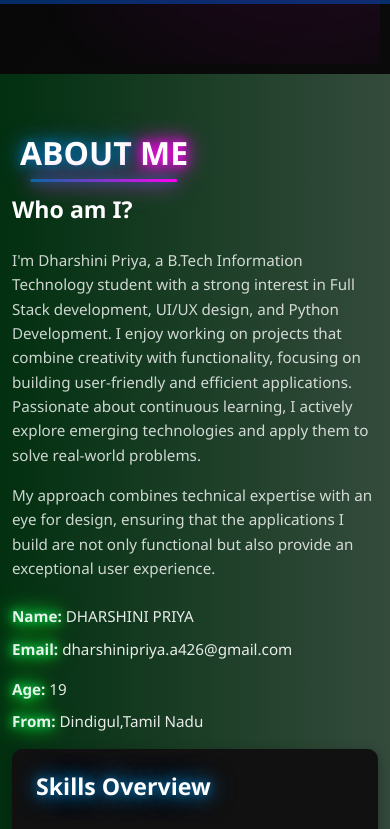
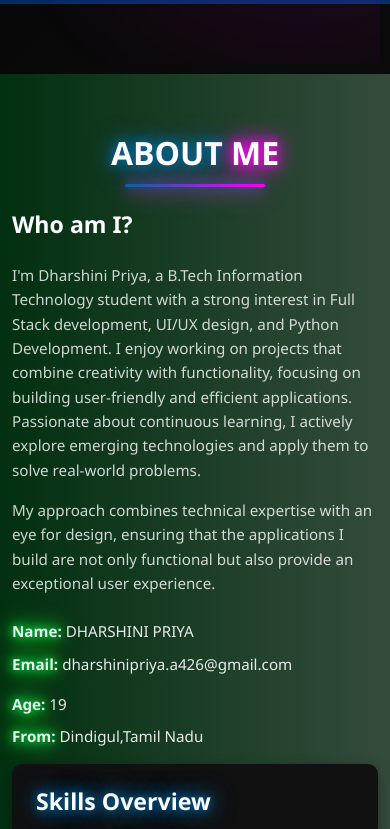
Before and after one commit to dharshu2303/Portfolio-dharshini, a React (Create React App) app: page / in a window 390 px wide. Shown: the part 840-1669 px from the top of the page. Built offline with nearby package versions, Linux system fonts and the light colour scheme.

Commit message:
Refactor section title styles for centering and responsiveness
Updated styles for section titles, including centering adjustments and responsive design for mobile.

```diff
--- a/src/App.css
+++ b/src/App.css
@@ -137,43 +137,58 @@ section {
 }
 
 /* Center section title and center the glowing underline beneath it */
+/* Centered section title + centered glowing underline */
+
+/* Remove any hard-coded left offsets you had (e.g. margin-left: 700px).
+   Use this rule instead to center heading and the underline */
 .section-title {
   position: relative;
-  display: inline-block;
-  margin-left:500px;/* width equals text width */
-
+  display: block;
+  margin: 0 0 40px;       /* spacing below the heading */
   font-weight: 700;
   font-size: 2.5rem;
-  text-align: center;
-  z-index: 1000;               /* ensure heading itself is in a high stacking layer */
+  text-align: center;     /* center the heading text */
 }
 
-/* Centered glowing underline that sits above other content */
+/* Centered glowing bar under the heading.
+   We use a block pseudo-element and auto margins so it is centered under the text. */
 .section-title::after {
   content: '';
-  position: absolute;
-  left: 50%;
-  transform: translateX(-50%);
-  bottom: -10px;
-  width: 220px;                /* adjust to taste; use % if you want it relative */
-  max-width: 80%;
+  display: block;
+  width: 220px;           /* length of the glow bar (adjust as desired) */
+  max-width: 60%;         /* cap it responsively */
   height: 3px;
+  margin: 12px auto 0;    /* centers the bar under the heading */
   background: linear-gradient(90deg, var(--neon-blue), var(--neon-pink));
   border-radius: 3px;
   animation: underline-glow 2s infinite alternate;
-  z-index: 1100;               /* higher than nearby cards so it's painted on top */
-  pointer-events: none;        /* so underline doesn't block clicks */
 }
 
-/* Keep your underline-glow keyframes (no change needed) */
+/* Glow keyframes (keep your existing animation) */
 @keyframes underline-glow {
   from {
-    box-shadow: 0 0 5px var(--neon-blue), 0 0 10px var(--neon-pink);
+    box-shadow: 0 0 5px var(--neon-blue),
+                0 0 10px var(--neon-pink);
   }
   to {
-    box-shadow: 0 0 10px var(--neon-blue), 0 0 20px var(--neon-pink), 0 0 30px var(--neon-purple);
+    box-shadow: 0 0 10px var(--neon-blue),
+                0 0 20px var(--neon-pink),
+                0 0 30px var(--neon-purple);
   }
 }
+
+/* Mobile adjustments: smaller font and shorter bar */
+@media (max-width: 767.98px) {
+  .section-title {
+    font-size: 1.6rem;
+    margin-bottom: 24px;
+  }
+  .section-title::after {
+    width: 140px;
+  }
+}
+
+/* If you want the bar to exactly match the text width (not a fixed bar), see note below */
 #hero {
     min-height: 100vh;
     background: linear-gradient(135deg, var(--darker-bg) 0%, var(--dark-bg) 100%);
```
